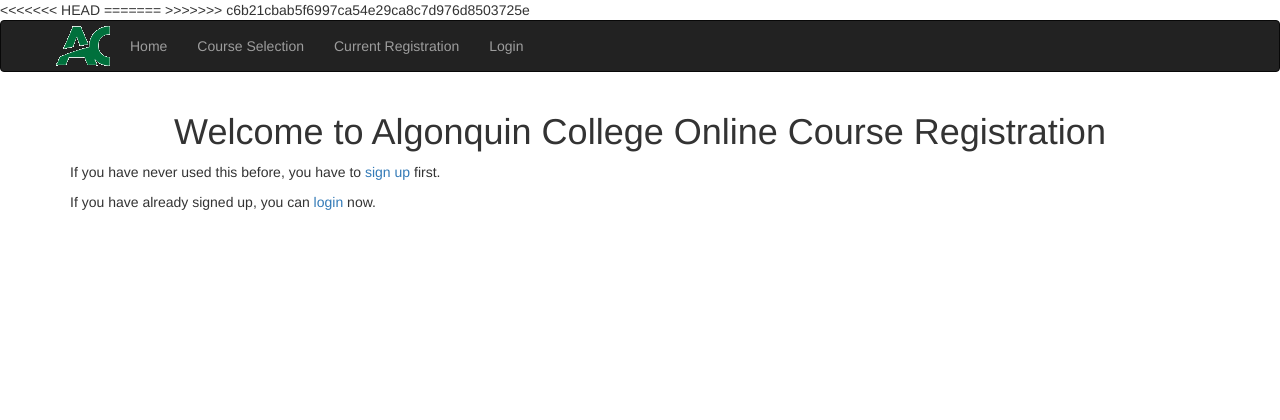
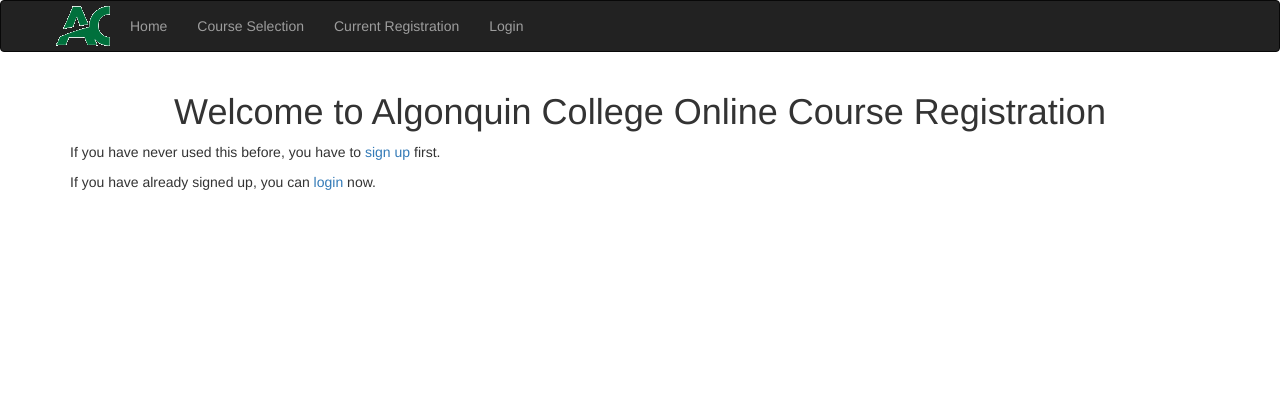
Before and after one commit to killerrin/CST8257-Course-Registration-System, a PHP site: page /Index.php in a window 1280 px wide. Shown: the top 420 px of the page. Run offline with PHP 8.4, Linux system fonts and the light colour scheme.

Commit message:
WTF Github

```diff
--- a/Lab 7/Common/Header.php
+++ b/Lab 7/Common/Header.php
@@ -6,7 +6,6 @@
     <link rel="stylesheet" href="Contents/css/bootstrap.min.css" />
     <link rel="stylesheet" href="Contents/AlgCss/Site.css" />
     <link href="Contents/css/style.css" rel="stylesheet" />
-<<<<<<< HEAD
     <script type="text/javascript">
         function confirmDeletion() {
             var result = confirm("The selected registrations will be deleted!");
@@ -18,10 +17,8 @@
             }
         };
     </script>
-=======
     <script src="Scripts/jquery-2.2.4.min.js"></script>
     <script src="Contents/js/bootstrap.min.js"></script>
->>>>>>> c6b21cbab5f6997ca54e29ca8c7d976d8503725e
 </head>
 <body>
 
```
Also changed, not shown: 1 other file.
